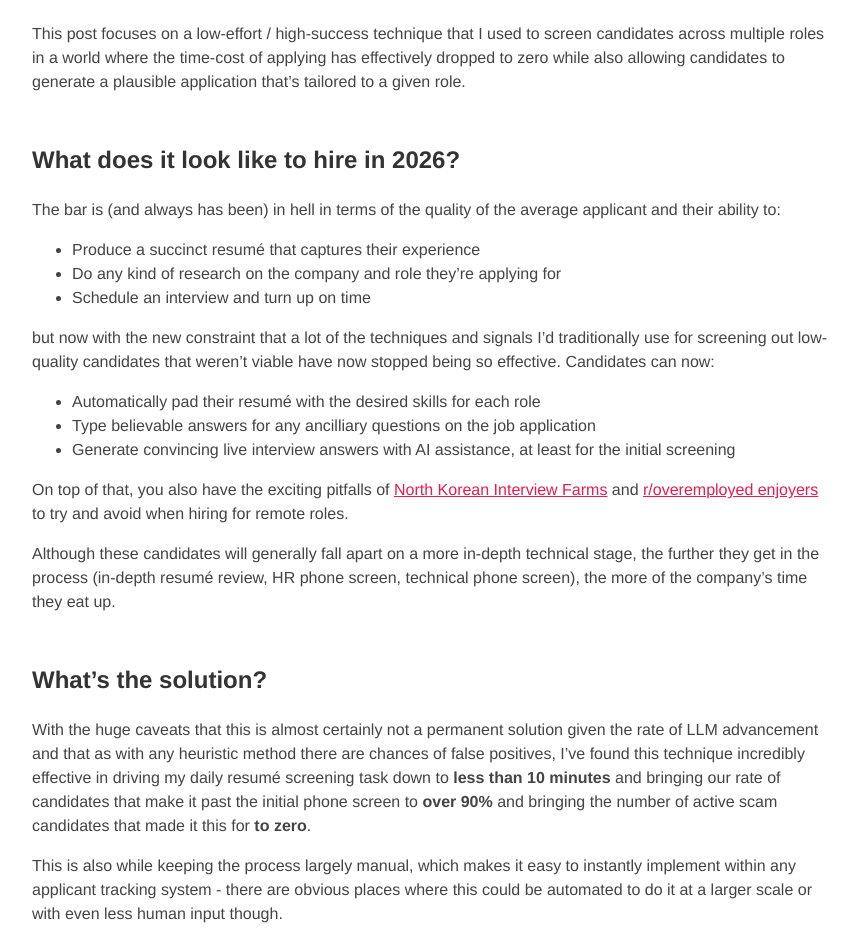
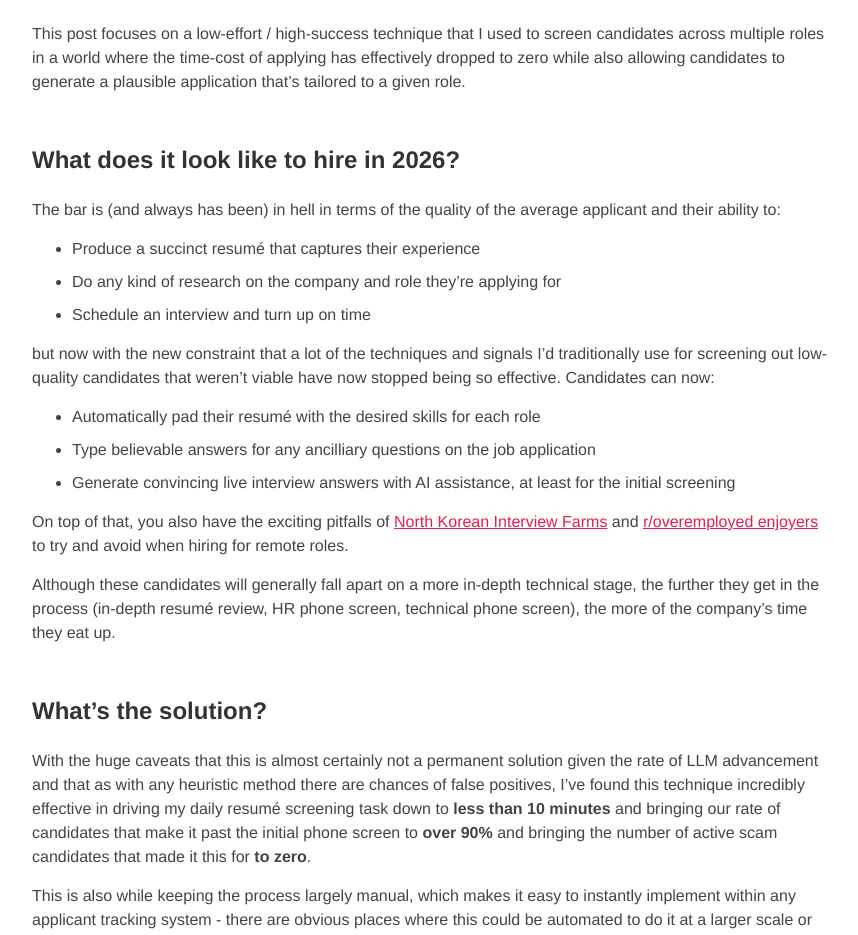
Before and after one commit to thomshutt/thomshutt.github.io, a Jekyll site: the page built from _posts/2026-03-24-interviewing-in-the-age-of-the-llm.md, in a window 1280 px wide. Shown: the part 336-1271 px from the top of the page, without its empty margins (208-1066 px from the left). Built offline with Jekyll 4.4.1, drawn with Linux system fonts in a browser that asks for light colours; some of the changed text lies outside the part shown.

Commit message:
Finished post

```diff
--- a/_posts/2026-03-24-interviewing-in-the-age-of-the-llm.md
+++ b/_posts/2026-03-24-interviewing-in-the-age-of-the-llm.md
@@ -67,7 +67,6 @@ This was so effective that we tried to find a way to include a file upload quest
 I can't overstate how many of these I saw with almost identical answers. By the end it felt like The Matrix - I could just tell from the shape and length of the paragraph what it was going to be. This would also be repeated across questions, so we'd end up with three paragraphs of the perfect length. Here's the frontend role flavour:
 ![](/assets/img/2026-03-24-interviewing-in-the-age-of-the-llm/css.png){: width="412" }
 ![](/assets/img/2026-03-24-interviewing-in-the-age-of-the-llm/css2.jpg){: width="412" }
-![](/assets/img/2026-03-24-interviewing-in-the-age-of-the-llm/css3.png){: width="412" }
 
 
 ### Heuristic 2: Instant applications
--- a/styles.css
+++ b/styles.css
@@ -112,6 +112,17 @@ main {
   padding: 0 1.25em;
 }
 
+/* Improve reading rhythm and spacing for long-form posts. */
+main p,
+main ul,
+main ol {
+  margin: 0.95em 0;
+}
+
+main li {
+  margin: 0.55em 0;
+}
+
 .about-layout {
   display: grid;
   grid-template-columns: auto 1fr;
@@ -156,6 +167,16 @@ img {
   border: 1px solid #69c;
   display: block;
   max-width: 90%;
+}
+
+main p img,
+main li img {
+  margin-top: 0.7em;
+  margin-bottom: 0.7em;
+}
+
+main img + img {
+  margin-top: 1em;
 }
 
 code {
```
Also changed, not shown: other parts of _posts/2026-03-24-interviewing-in-the-age-of-the-llm.md (+2 -0 lines).
